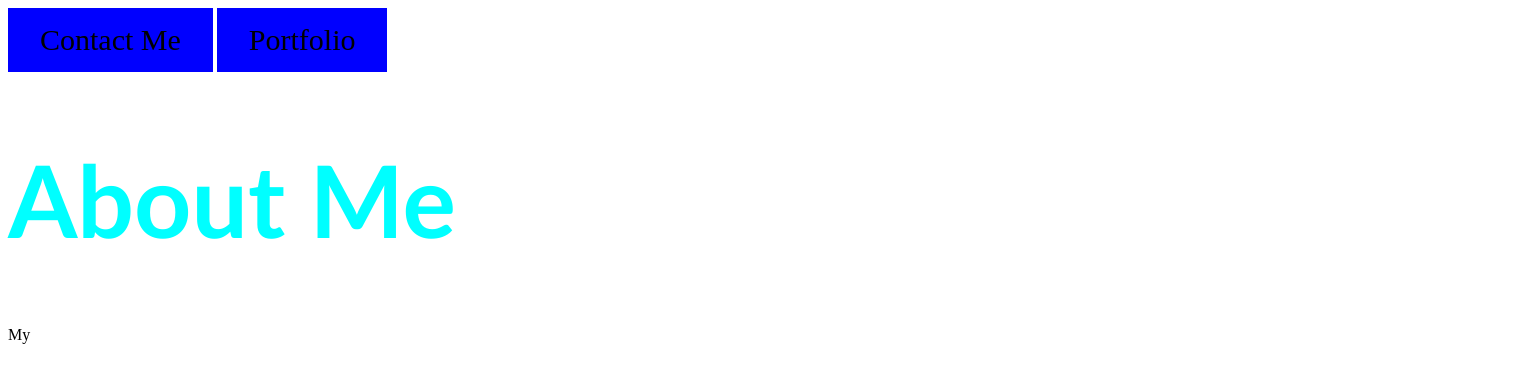
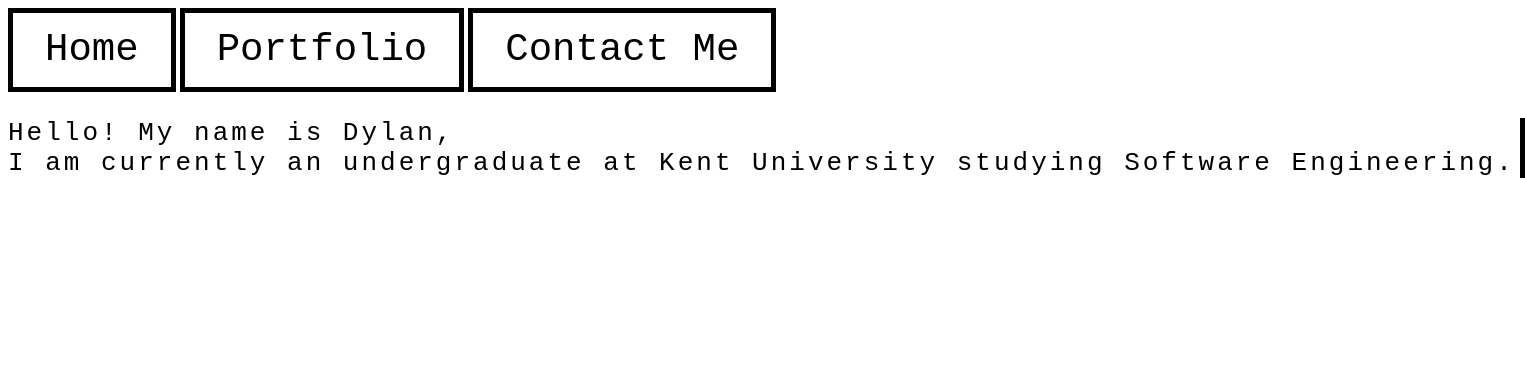
Before and after one commit to JarrahGreen/JarrahGreen.github.io, a plain HTML site: page About me.html in a window 1280 px wide. Shown: the whole page, 1525 px wide, since content can reach past the window. Drawn offline with Linux system fonts and the light colour scheme.

Commit message:
Added Links so that people can email and view github as well as text animations and navigation bar updated

```diff
--- a/About me.html
+++ b/About me.html
@@ -8,39 +8,15 @@
 
 <body>
 
+<a href="About%20me.html" class="button">Home</a>
+<a href="Portfolio.html" class="button">Portfolio</a>
 <a href="Contact%20me.html" class="button" >Contact Me</a>
-<a href="Portfolio.html" class="button">Portfolio</a>
-
-<h1 id="Title">About Me</h1>
-
-<div id="1">
-    <p>Hello</p>
-</div>
-
-<div id="2">
-    <p>My</p>
-</div>
 
 
-<script type="text/javascript">
+<div class = "container">
+    <p class="text">Hello! My name is Dylan,<br>I am currently an undergraduate at Kent University studying Software Engineering.</p>
 
-    setTimeout(()=> {
-        const text = document.getElementById('1');
-        text.style.display='none';
-    },2000);
-</script>
-
-<script>
-    setTimeout(()=> {
-        const text = document.getElementById('2');
-        text.style.display='none';
-    },1);
-    setTimeout(()=> {
-        const text = document.getElementById('2');
-        text.style.display='inline';
-    },2000);
-
-</script>
+</div>
 
 </body>
 </html>
--- a/Main.css
+++ b/Main.css
@@ -1,25 +1,31 @@
-#Title {
-    color: aqua;
-    font-family: Calibri, serif;
-    font-size: 100px;
-
-}
-
 .button {
-    background-color: blue;
-    border: black;
+    border: 5px solid black;
     color: black;
     padding: 15px 32px;
     text-align: center;
     text-decoration: none;
     display: inline-block;
-    font-size: 30px;
+    font-size: 3em;
+    font-family: monospace;
 }
 
-p {
-    color: black;
+.container {display: inline-block;}
+
+.text {
+    font-size: 2em;
+    letter-spacing: 3px;
+    font-family: monospace;
+    border-right: 5px solid;
+    width: 100%;
+    white-space: nowrap;
+    overflow: hidden;
+    animation:
+        typing 4s;
+
 }
 
-#2 {
-    display: none;
+
+
+@keyframes typing {
+    from {width: 0}
 }
```
Also changed, not shown: Contact me.html (+4 -0 lines), Portfolio.html (+42 -0 lines).
